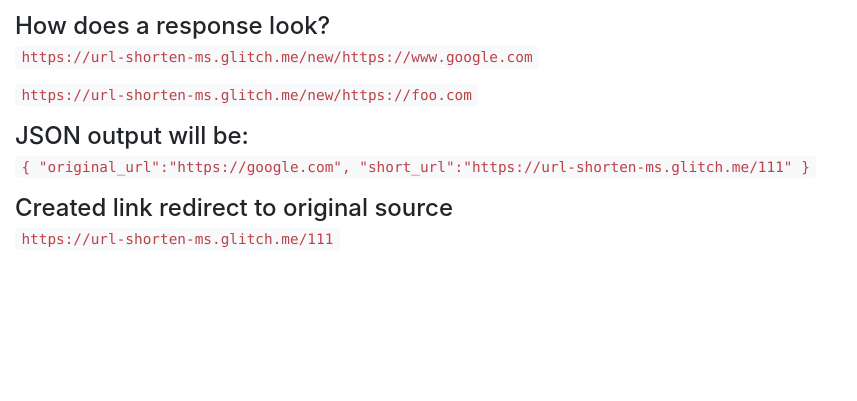
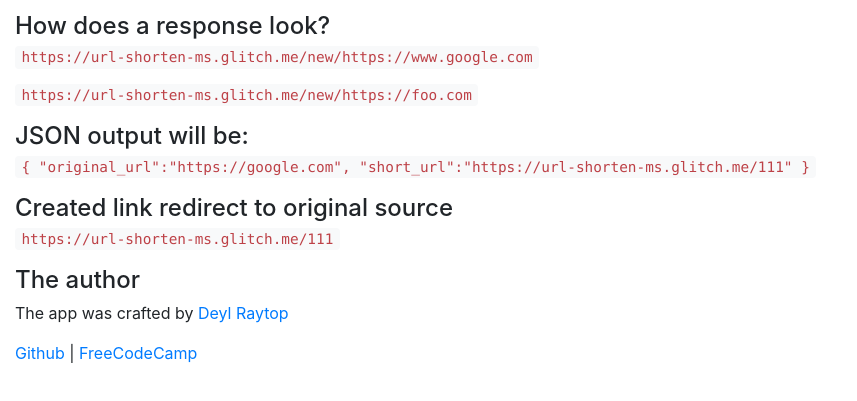
Before and after one commit to DeylEnergy/url-shortener-ms, a website: page views/index.html in a window 1280 px wide. Shown: the part 79-480 px from the top of the page, without its empty margins (0-857 px from the left). Drawn offline with nearby package versions, Linux system fonts and the light colour scheme.

Commit message:
improvements in design

```diff
--- a/views/index.html
+++ b/views/index.html
@@ -14,6 +14,9 @@
       <p><code>{ "original_url":"https://google.com", "short_url":"https://url-shorten-ms.glitch.me/111" }</code></p>
       <h4>Created link redirect to original source</h4>
       <p><code>https://url-shorten-ms.glitch.me/111</code></p>
+      <h4>The author</h4>
+      <p>The app was crafted by <a href="https://twitter.com/DeylRaytop" target="_blank">Deyl Raytop</a></p>
+      <p><a href="http://github.com/DeylRaytop" target="_blank">Github</a> | <a href="https://www.freecodecamp.org/DeylRaytop" target="_blank">FreeCodeCamp</a></p>
   </div>
     <script src="https://code.jquery.com/jquery-3.2.1.slim.min.js" integrity="sha384-KJ3o2DKtIkvYIK3UENzmM7KCkRr/rE9/Qpg6aAZGJwFDMVNA/GpGFF93hXpG5KkN" crossorigin="anonymous"></script>
     <script src="https://cdnjs.cloudflare.com/ajax/libs/popper.js/1.11.0/umd/popper.min.js" integrity="sha384-b/U6ypiBEHpOf/4+1nzFpr53nxSS+GLCkfwBdFNTxtclqqenISfwAzpKaMNFNmj4" crossorigin="anonymous"></script>
```
